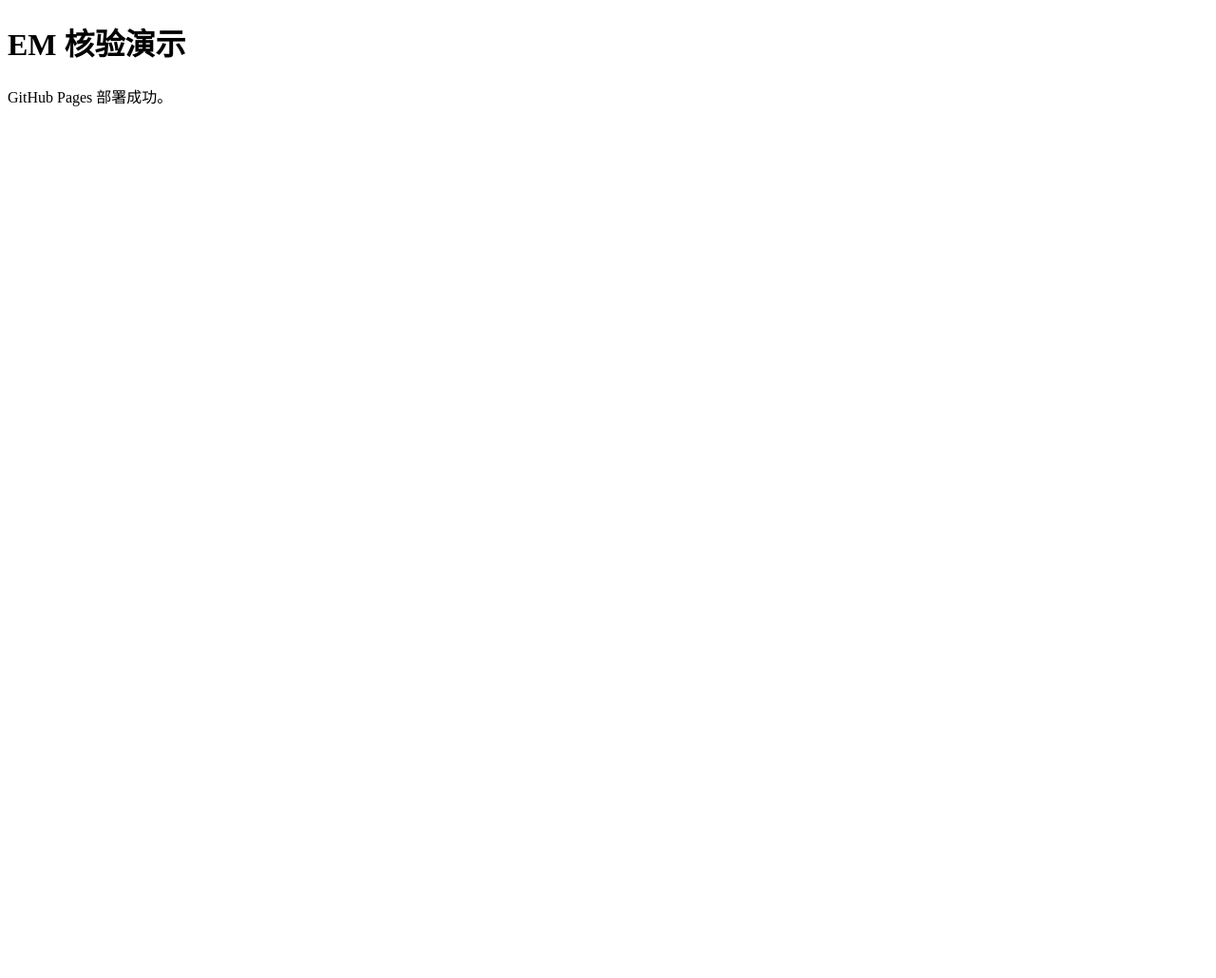
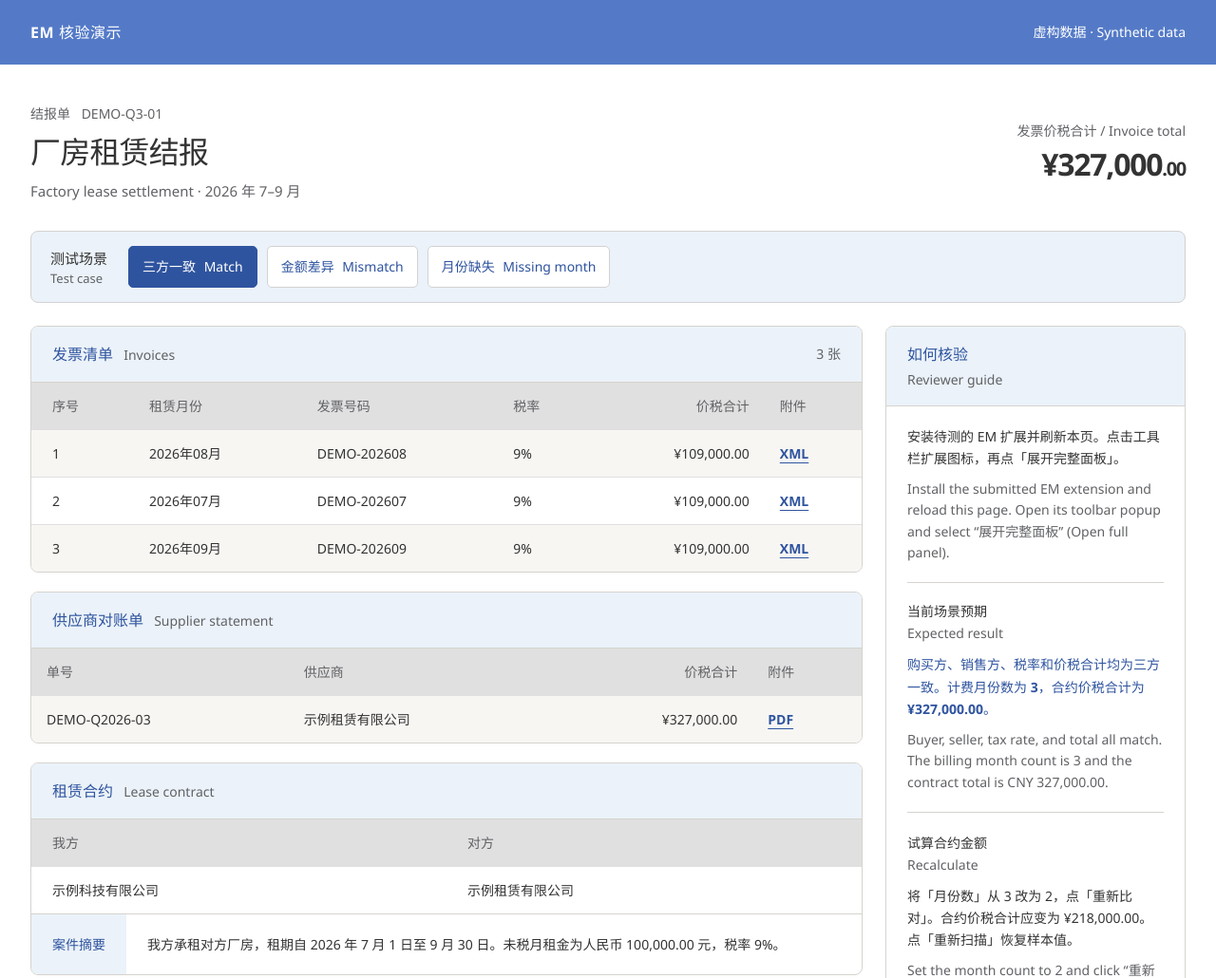
Before and after one commit to liumengyu12321/em-review-demo, a plain HTML site: page index.html in a window 1280 px wide. Shown: the top 1030 px of the page at 95% size. Before the commit the page ends 800 px from the top, so only its background shows below. Drawn offline with Linux system fonts and the light colour scheme.

Commit message:
Add files via upload

```diff
--- /dev/null
+++ b/demo.css
@@ -0,0 +1,98 @@
+:root {
+    color-scheme: light;
+    font-family: "Segoe UI", "Microsoft YaHei", sans-serif;
+    color: #333333;
+    background: #ffffff;
+    font-synthesis: none;
+    line-height: 1.65;
+    font-size: 16px;
+    --ink: #333333;
+    --muted: #606266;
+    --accent: #2f549f;
+    --line: #d6d3ce;
+}
+* { box-sizing: border-box; }
+body { margin: 0; }
+a { color: var(--accent); text-underline-offset: 4px; }
+a:hover { color: #284775; }
+a:focus-visible, [tabindex]:focus-visible { outline: 3px solid #547ac7; outline-offset: 4px; }
+.wrap { width: min(1320px, calc(100% - 64px)); margin-inline: auto; }
+.site-head { background: #547ac7; color: white; }
+.site-head__inner { min-height: 68px; display: flex; align-items: center; justify-content: space-between; gap: 24px; }
+.site-name { font-weight: 700; letter-spacing: .035em; }
+.synthetic { font-size: .875rem; color: #ffffff; }
+.synthetic [lang] { color: #ffffff; }
+.report { padding-block: 40px 72px; }
+.report-title { display: flex; align-items: center; justify-content: space-between; gap: 32px; margin-bottom: 30px; }
+.folio { color: var(--muted); font-size: .875rem; margin: 0 0 8px; }
+.folio span { font-variant-numeric: tabular-nums; margin-left: 8px; }
+h1 { font-size: 2rem; margin: 0; letter-spacing: -.025em; line-height: 1.3; }
+.subtitle { margin: 8px 0 0; color: var(--muted); font-size: .9375rem; }
+.headline-total { text-align: right; }
+.headline-total p { margin: 0 0 2px; color: var(--muted); font-size: .875rem; }
+.headline-total strong { font-size: 2rem; line-height: 1.4; font-variant-numeric: tabular-nums; letter-spacing: -.04em; }
+.headline-total strong span { font-size: 1.25rem; }
+.scenarios { display: flex; align-items: center; flex-wrap: wrap; gap: 10px; margin-bottom: 24px; padding: 15px 20px; background: #ebf2f9; border: 1px solid #d2d2d2; border-radius: 8px; }
+.scenario-label { font-weight: 600; margin-right: 12px; font-size: .9375rem; }
+.scenario-label small { display: block; color: var(--muted); font-weight: 400; font-size: .8125rem; line-height: 1.3; }
+.scenarios a { border: 1px solid #d2d2d2; border-radius: 5px; background: #ffffff; padding: 9px 14px; text-decoration: none; font-size: .875rem; font-weight: 600; }
+.scenarios a span { margin-left: 5px; font-weight: 400; }
+.scenarios a[aria-current] { background: var(--accent); color: white; border-color: var(--accent); }
+.columns { display: grid; grid-template-columns: minmax(0, 1fr) 316px; align-items: start; gap: 24px; }
+.documents { display: grid; gap: 20px; min-width: 0; }
+.sheet, .guide { border: 1px solid var(--line); border-radius: 8px; background: white; overflow: hidden; box-shadow: 0 2px 5px #00000003; }
+.section-head { padding: 17px 22px; display: flex; align-items: center; justify-content: space-between; gap: 16px; border-bottom: 1px solid var(--line); background: #ebf2f9; color: var(--accent); }
+h2 { margin: 0; font-size: 1rem; line-height: 1.5; }
+h2 small { font-weight: 400; font-size: .875rem; color: var(--muted); margin-left: 7px; }
+.count { color: var(--muted); font-size: .875rem; white-space: nowrap; }
+.table-scroll { overflow-x: auto; }
+table { border-collapse: collapse; width: 100%; font-size: .875rem; text-align: left; }
+th { font-weight: 500; color: var(--muted); background: #e0e0e0; }
+th, td { padding: 13px 16px; border-bottom: 1px solid #e0e0e0; vertical-align: middle; }
+tbody tr:last-child td { border-bottom: 0; }
+.invoice-table tbody tr:nth-child(odd), #InvoiceFileInit1_gvOTHERInv tbody tr:nth-child(odd) { background: #f7f6f3; }
+.invoice-table { white-space: nowrap; }
+#InvoiceFileInit1_gvOTHERInv { min-width: 620px; }
+.invoice-table th:first-child, .invoice-table td:first-child { padding-left: 22px; }
+.invoice-table td:nth-child(3), .num { font-variant-numeric: tabular-nums; }
+.num { text-align: right; white-space: nowrap; }
+.file { font-weight: 600; font-size: .875rem; }
+.parties th, .parties td { padding-inline: 22px; }
+.summary { border-top: 1px solid var(--line); }
+.summary td { padding: 20px 22px; vertical-align: top; }
+.summary td:first-child { color: var(--accent); background: #ebf2f9; width: 100px; padding-right: 0; }
+.guide h2 small { display: block; margin: 4px 0 0; }
+.guide-body { padding: 20px 22px 24px; }
+.guide-body p { font-size: .875rem; margin: 0 0 10px; }
+.guide-body .translation { color: var(--muted); margin-bottom: 20px; font-size: .875rem; line-height: 1.6; }
+h3 { font-size: .875rem; margin: 0 0 10px; }
+h3 small { display: block; font-weight: 400; color: var(--muted); font-size: .875rem; }
+.expected { border-block: 1px solid var(--line); padding: 18px 0 0; margin-block: 20px; }
+#expected-zh { font-weight: 600; color: var(--accent); }
+@media (max-width: 1100px) {
+    .columns { grid-template-columns: minmax(0, 1fr); }
+    .guide h2 small { display: inline; margin-left: 7px; }
+    .guide-body { columns: 2; column-gap: 36px; }
+    .guide-body > * { break-inside: avoid; }
+    .expected { margin-top: 0; border-top: 0; padding-top: 0; }
+}
+@media (max-width: 640px) {
+    .wrap { width: calc(100% - 32px); }
+    .report { padding-block: 24px 40px; }
+    .report-title { display: block; }
+    h1 { font-size: 1.65rem; }
+    .headline-total { text-align: left; margin-top: 24px; }
+    .headline-total strong { font-size: 1.75rem; }
+    .synthetic [lang] { display: none; }
+    .scenarios { padding: 14px; gap: 8px; }
+    .scenario-label { width: 100%; }
+    .scenario-label small { display: inline; margin-left: 8px; }
+    .scenarios a { flex: 1 1 auto; padding: 9px; text-align: center; }
+    .scenarios a span { display: block; font-size: .8125rem; margin: 0; }
+    .section-head, .guide-body { padding-inline: 16px; }
+    .section-head h2 small { display: block; margin-left: 0; }
+    .parties th, .parties td { padding-inline: 16px; }
+    .summary td { padding: 16px; }
+    .summary td:first-child { width: 82px; }
+    .guide-body { columns: auto; }
+}
--- /dev/null
+++ b/demo.js
@@ -0,0 +1,85 @@
+(function () {
+    'use strict';
+
+    const cases = {
+        matched: {
+            reportId: 'DEMO-Q3-01',
+            invoices: [
+                ['invoice-08.xml', 'DEMO-202608', '2026年08月', 109000],
+                ['invoice-07.xml', 'DEMO-202607', '2026年07月', 109000],
+                ['invoice-09.xml', 'DEMO-202609', '2026年09月', 109000]
+            ],
+            statement: 'statement.pdf',
+            statementId: 'DEMO-Q2026-03',
+            statementTotal: 327000,
+            expectedZh: '购买方、销售方、税率和价税合计均为三方一致。计费月份数为 3，合约价税合计为 ¥327,000.00。',
+            expectedEn: 'Buyer, seller, tax rate, and total all match. The billing month count is 3 and the contract total is CNY 327,000.00.'
+        },
+        'amount-mismatch': {
+            reportId: 'DEMO-Q3-02',
+            invoices: [
+                ['invoice-08.xml', 'DEMO-202608', '2026年08月', 109000],
+                ['invoice-07.xml', 'DEMO-202607', '2026年07月', 109000],
+                ['invoice-09.xml', 'DEMO-202609', '2026年09月', 109000]
+            ],
+            statement: 'statement-mismatch.pdf',
+            statementId: 'DEMO-Q2026-04',
+            statementTotal: 337900,
+            expectedZh: '购买方、销售方和税率一致。对账单价税合计为 ¥337,900.00，与发票、合约的 ¥327,000.00 有差异，核验不通过。',
+            expectedEn: 'Buyer, seller, and tax rate match. The statement total of CNY 337,900.00 differs from the invoice and contract total of CNY 327,000.00. Verification fails.'
+        },
+        'partial-months': {
+            reportId: 'DEMO-Q3-03',
+            invoices: [
+                ['partial-01.xml', 'DEMO-P001', '2026年07月', 81750],
+                ['partial-02.xml', 'DEMO-P002', '2026年08月', 81750],
+                ['partial-03.xml', 'DEMO-P003', '2026年09月', 81750],
+                ['partial-04.xml', 'DEMO-P004', '未填写', 81750]
+            ],
+            statement: 'statement.pdf',
+            statementId: 'DEMO-Q2026-03',
+            statementTotal: 327000,
+            expectedZh: '四项比对通过。第 4 张发票缺少租赁月份，显示核验通过并提醒检查月份。已识别月份去重为 3，合约价税合计为 ¥327,000.00。',
+            expectedEn: 'All four comparisons pass. Invoice 4 has no rental month, so a month warning appears. The 3 distinct recognized months give a contract total of CNY 327,000.00.'
+        }
+    };
+
+    const requested = new URLSearchParams(location.search).get('case');
+    const activeCase = Object.hasOwn(cases, requested) ? requested : 'matched';
+    const sample = cases[activeCase];
+    const currency = new Intl.NumberFormat('en-US', {
+        style: 'currency', currency: 'CNY', currencyDisplay: 'narrowSymbol'
+    });
+
+    document.getElementById('report-id').textContent = sample.reportId;
+    document.getElementById('invoice-count').textContent = sample.invoices.length + ' 张';
+    document.getElementById('statement-id').textContent = sample.statementId;
+    document.getElementById('statement-total').textContent = currency.format(sample.statementTotal);
+    const statementLink = document.getElementById('InvoiceFileInit1_gvOTHERInv_ctl02_lbDownload');
+    statementLink.href = './assets/' + sample.statement;
+    statementLink.setAttribute('aria-label', '查看供应商对账单 PDF / Open statement PDF');
+    document.getElementById('expected-zh').textContent = sample.expectedZh;
+    document.getElementById('expected-en').textContent = sample.expectedEn;
+
+    for (const link of document.querySelectorAll('[data-case]')) {
+        if (link.dataset.case === activeCase) link.setAttribute('aria-current', 'page');
+    }
+
+    const body = document.querySelector('#InvoiceFileInit1_gvINV tbody');
+    for (const [index, invoice] of sample.invoices.entries()) {
+        const [file, number, month, amount] = invoice;
+        const row = body.insertRow();
+        for (const value of [index + 1, month, number, '9%', currency.format(amount)]) {
+            row.insertCell().textContent = value;
+        }
+        row.cells[4].className = 'num';
+        const link = document.createElement('a');
+        link.className = 'file';
+        link.href = './assets/' + file;
+        link.textContent = 'XML';
+        link.target = '_blank';
+        link.rel = 'noopener';
+        link.setAttribute('aria-label', '查看第 ' + (index + 1) + ' 张发票 XML / Open invoice XML');
+        row.insertCell().appendChild(link);
+    }
+})();
--- a/index.html
+++ b/index.html
@@ -2,10 +2,87 @@
 <html lang="zh-CN">
 <head>
   <meta charset="utf-8">
-  <title>EM 核验演示</title>
+  <meta name="viewport" content="width=device-width, initial-scale=1">
+  <meta name="color-scheme" content="light">
+  <title>租赁结报测试单 · EM 核验演示</title>
+  <link rel="stylesheet" href="./demo.css">
+  <script defer src="./demo.js"></script>
 </head>
 <body>
-  <h1>EM 核验演示</h1>
-  <p>GitHub Pages 部署成功。</p>
+  <div class="demo-shell">
+    <header class="site-head">
+      <div class="site-head__inner wrap">
+        <span class="site-name">EM 核验演示</span>
+        <span class="synthetic">虚构数据 <span lang="en">· Synthetic data</span></span>
+      </div>
+    </header>
+    <main class="wrap report">
+      <header class="report-title">
+        <div>
+          <p class="folio">结报单 <span id="report-id">DEMO-Q3-01</span></p>
+          <h1>厂房租赁结报</h1>
+          <p class="subtitle"><span lang="en">Factory lease settlement</span> · 2026 年 7–9 月</p>
+        </div>
+        <div class="headline-total">
+          <p>发票价税合计 <span lang="en">/ Invoice total</span></p>
+          <strong>¥327,000<span>.00</span></strong>
+        </div>
+      </header>
+
+      <nav class="scenarios" aria-label="测试场景 / Test cases">
+        <span class="scenario-label">测试场景 <small lang="en">Test case</small></span>
+        <a href="?case=matched" data-case="matched">三方一致 <span lang="en">Match</span></a>
+        <a href="?case=amount-mismatch" data-case="amount-mismatch">金额差异 <span lang="en">Mismatch</span></a>
+        <a href="?case=partial-months" data-case="partial-months">月份缺失 <span lang="en">Missing month</span></a>
+      </nav>
+
+      <noscript><p>请启用 JavaScript 以载入本页的样本。Enable JavaScript to load the sample documents.</p></noscript>
+      <div class="columns">
+        <div class="documents">
+          <section class="sheet" aria-labelledby="inv-title">
+            <header class="section-head"><h2 id="inv-title">发票清单 <small lang="en">Invoices</small></h2><span class="count" id="invoice-count"></span></header>
+            <div class="table-scroll" tabindex="0" aria-label="发票清单，可横向滚动 / Invoice list">
+              <table class="invoice-table" id="InvoiceFileInit1_gvINV">
+                <thead><tr><th scope="col">序号</th><th scope="col">租赁月份</th><th scope="col">发票号码</th><th scope="col">税率</th><th scope="col" class="num">价税合计</th><th scope="col">附件</th></tr></thead>
+                <tbody></tbody>
+              </table>
+            </div>
+          </section>
+          <section class="sheet" aria-labelledby="stmt-title">
+            <header class="section-head"><h2 id="stmt-title">供应商对账单 <small lang="en">Supplier statement</small></h2></header>
+            <div class="table-scroll" tabindex="0" aria-label="对账单，可横向滚动 / Statement, scroll horizontally">
+              <table id="InvoiceFileInit1_gvOTHERInv">
+                <thead><tr><th scope="col">单号</th><th scope="col">供应商</th><th scope="col" class="num">价税合计</th><th scope="col">附件</th></tr></thead>
+                <tbody><tr><td id="statement-id"></td><td>示例租赁有限公司</td><td class="num" id="statement-total"></td><td><a class="file" id="InvoiceFileInit1_gvOTHERInv_ctl02_lbDownload" target="_blank" rel="noopener">PDF</a></td></tr></tbody>
+              </table>
+            </div>
+          </section>
+          <section class="sheet" aria-labelledby="contract-title">
+            <header class="section-head"><h2 id="contract-title">租赁合约 <small lang="en">Lease contract</small></h2></header>
+            <table class="parties">
+              <thead><tr><th scope="col">我方</th><th scope="col">对方</th></tr></thead>
+              <tbody><tr><td>示例科技有限公司</td><td>示例租赁有限公司</td></tr></tbody>
+            </table>
+            <table class="summary"><tbody><tr><td>案件摘要</td><td class="tiptap-editor-content">我方承租对方厂房，租期自 2026 年 7 月 1 日至 9 月 30 日。未税月租金为人民币 100,000.00 元，税率 9%。</td></tr></tbody></table>
+          </section>
+        </div>
+
+        <aside class="guide" aria-labelledby="guide-title">
+          <header class="section-head"><h2 id="guide-title">如何核验 <small lang="en">Reviewer guide</small></h2></header>
+          <div class="guide-body">
+            <p>安装待测的 EM 扩展并刷新本页。点击工具栏扩展图标，再点「展开完整面板」。</p>
+            <p class="translation" lang="en">Install the submitted EM extension and reload this page. Open its toolbar popup and select “展开完整面板” (Open full panel).</p>
+            <div class="expected">
+              <h3>当前场景预期 <small lang="en">Expected result</small></h3>
+              <p id="expected-zh"></p><p id="expected-en" class="translation" lang="en"></p>
+            </div>
+            <h3>试算合约金额 <small lang="en">Recalculate</small></h3>
+            <p>将「月份数」从 3 改为 2，点「重新比对」。合约价税合计应变为 ¥218,000.00。点「重新扫描」恢复样本值。</p>
+            <p class="translation" lang="en">Set the month count to 2 and click “重新比对” (Compare again). The contract total should change to CNY 218,000.00. Click “重新扫描” (Rescan) to restore the sample.</p>
+          </div>
+        </aside>
+      </div>
+    </main>
+  </div>
 </body>
 </html>
```
Also changed, not shown: 1 other file.
